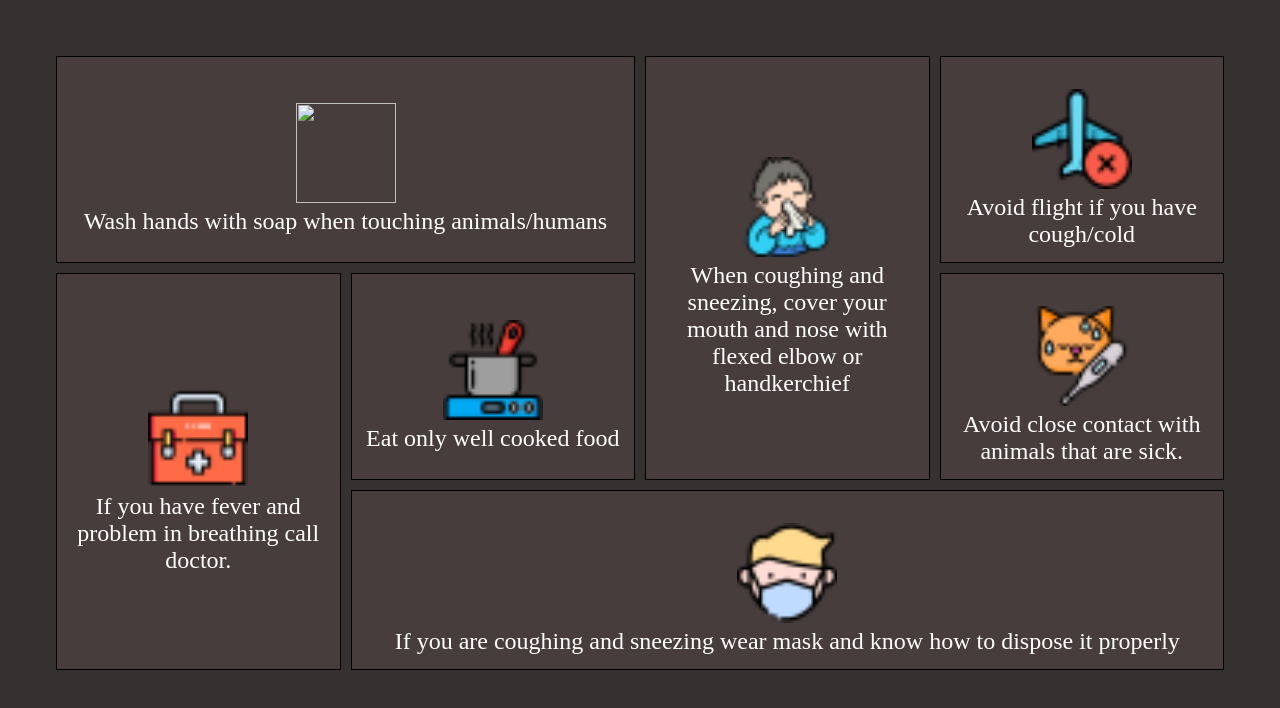
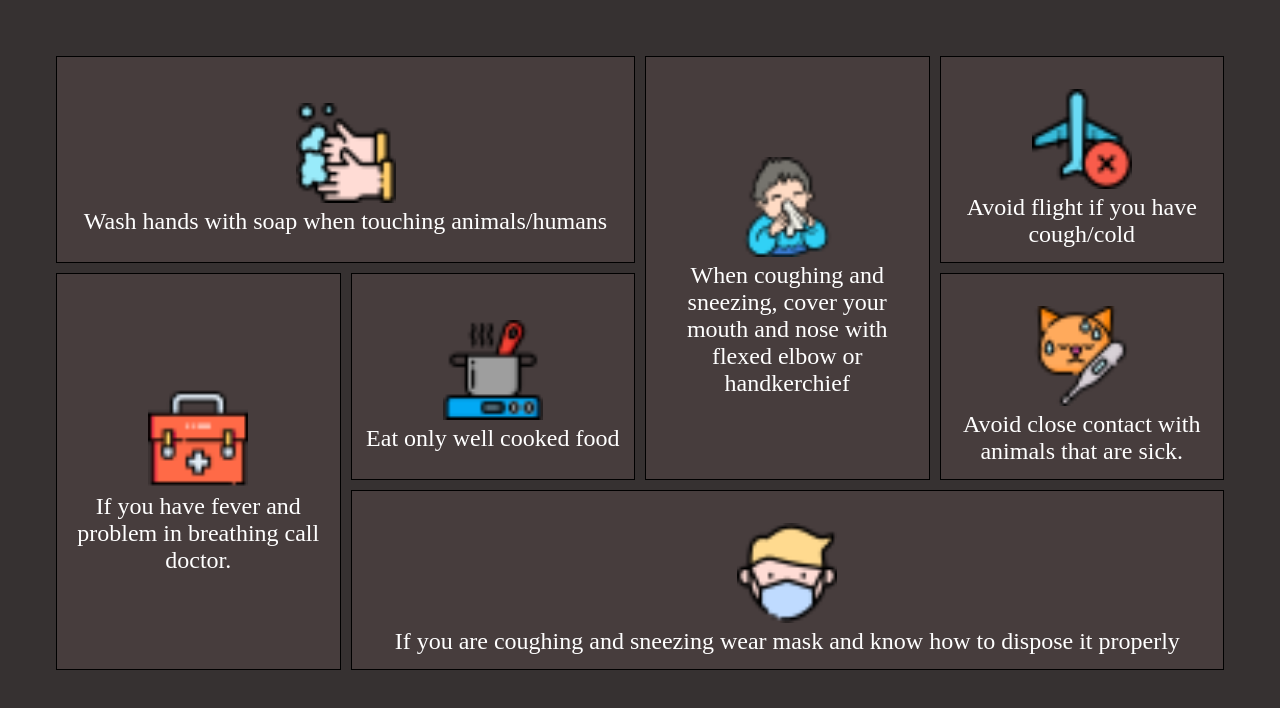
Before and after one commit to SohamMafidar/Mason-Design-CSS-Grid, a plain HTML site: page index.html in a window 1280 px wide. Drawn offline with Linux system fonts and the light colour scheme.

Commit message:
fixed image issues in index.html

```diff
--- a/index.html
+++ b/index.html
@@ -12,7 +12,7 @@
 <body>
     <div class="container">
         <div class="card" id="card1">
-            <img src="/masonProject/washing-hand.png" alt="">
+            <img src="./washing-hand.png" alt="">
             <p>Wash hands with soap when touching animals/humans</p>
         </div>
 
```
